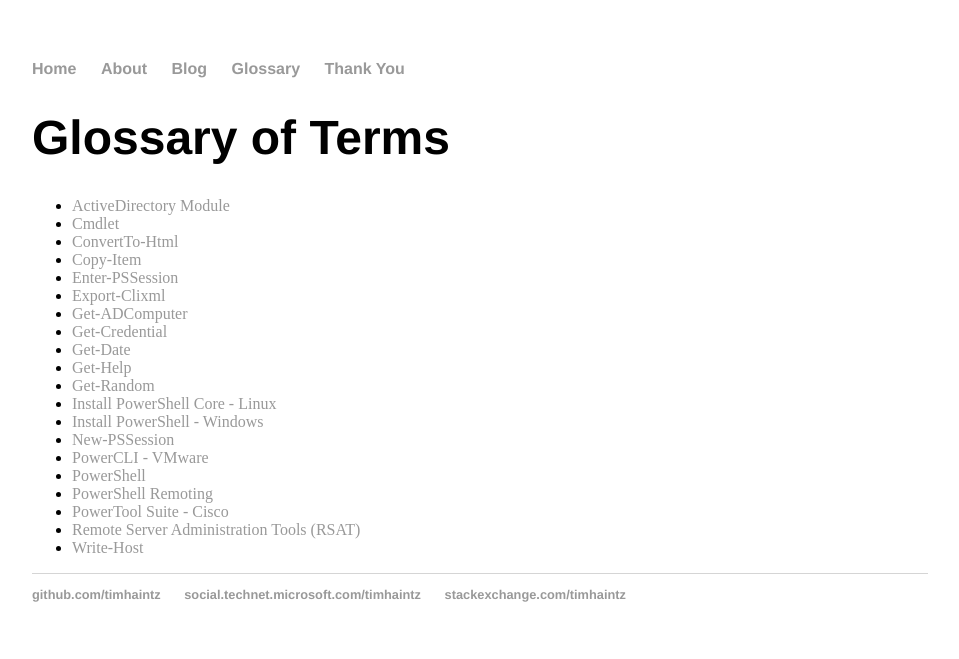
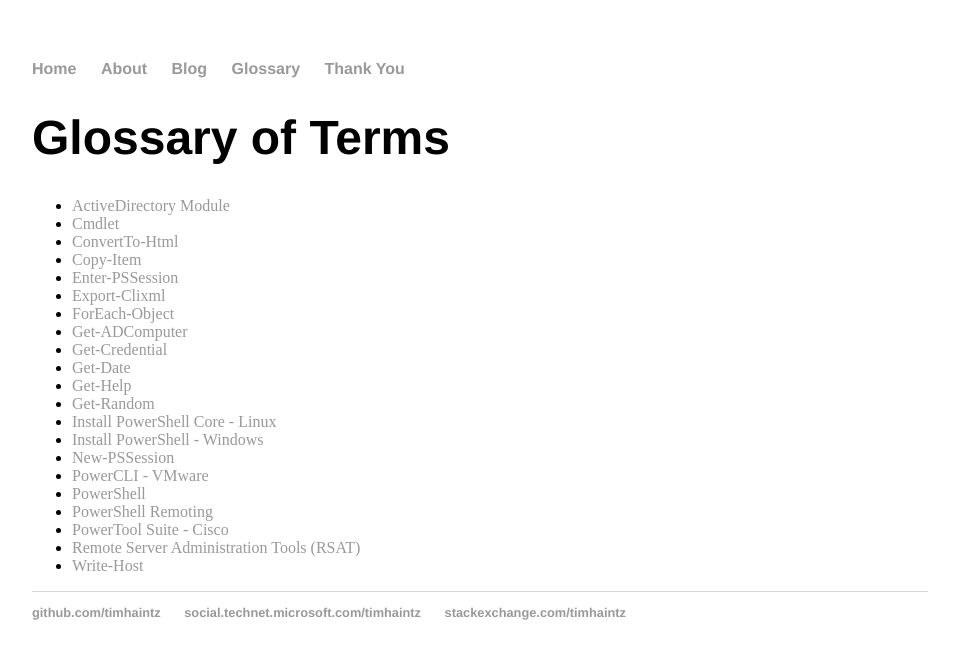
Before and after one commit to timhaintz/timhaintz.github.io, a Jekyll site: the page built from glossary/index.md, in a window 1280 px wide. Shown: the top 659 px of the page, without its empty margins (160-1119 px from the left). Built offline with Jekyll 4.4.1, drawn with Linux system fonts in a browser that asks for light colours.

Commit message:
Update index.md

```diff
--- a/glossary/index.md
+++ b/glossary/index.md
@@ -11,6 +11,7 @@
 * [Copy-Item](https://docs.microsoft.com/en-us/powershell/module/microsoft.powershell.management/copy-item?view=powershell-6)
 * [Enter-PSSession](https://docs.microsoft.com/en-us/powershell/module/microsoft.powershell.core/enter-pssession?view=powershell-6)
 * [Export-Clixml](https://docs.microsoft.com/en-us/powershell/module/microsoft.powershell.utility/export-clixml?view=powershell-6)
+* [ForEach-Object](https://docs.microsoft.com/en-us/powershell/module/microsoft.powershell.core/foreach-object?view=powershell-6)
 * [Get-ADComputer](https://docs.microsoft.com/en-us/powershell/module/addsadministration/get-adcomputer?view=win10-ps)
 * [Get-Credential](https://docs.microsoft.com/en-us/powershell/module/microsoft.powershell.security/get-credential?view=powershell-6)
 * [Get-Date](https://docs.microsoft.com/en-us/powershell/module/microsoft.powershell.utility/get-date?view=powershell-6)
```
